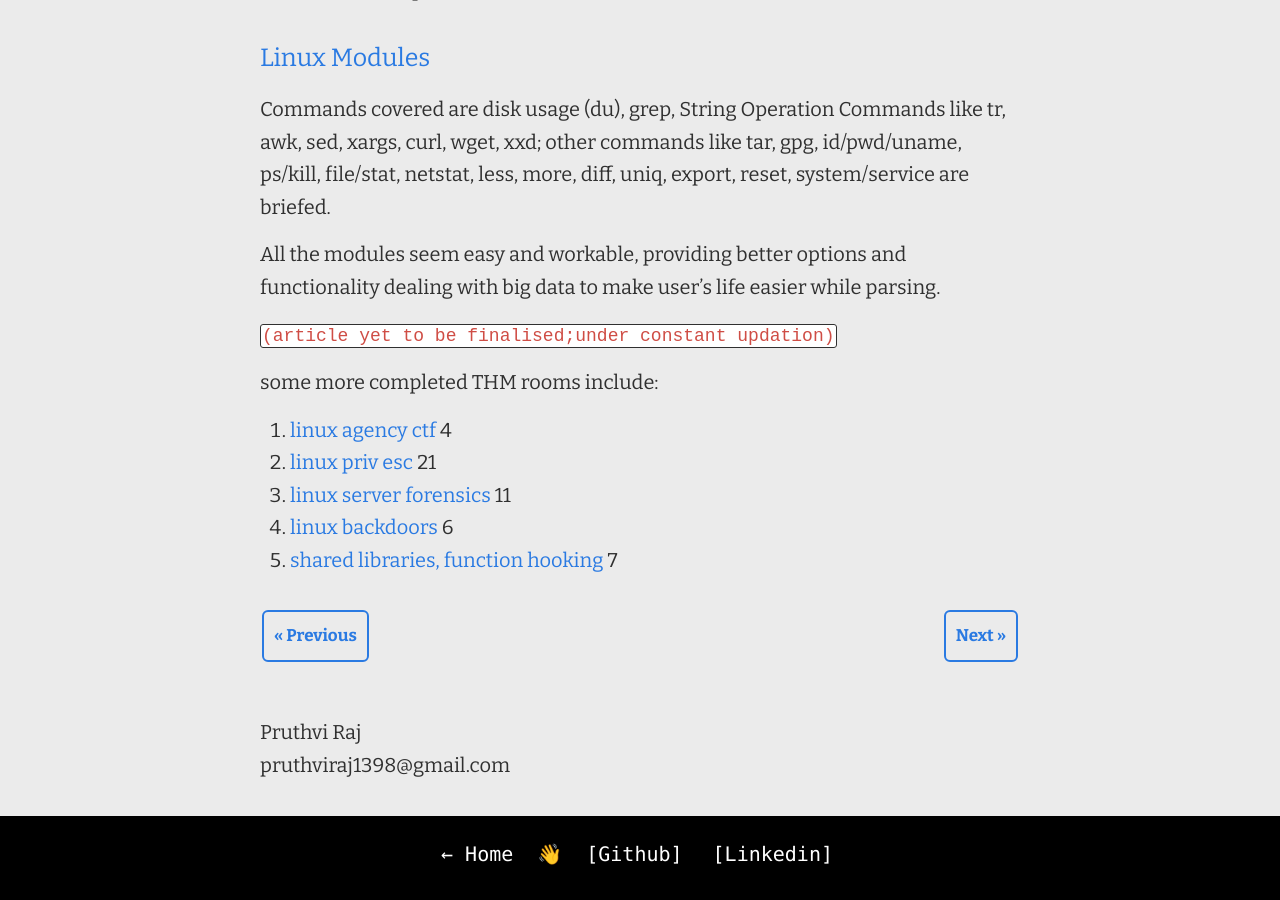
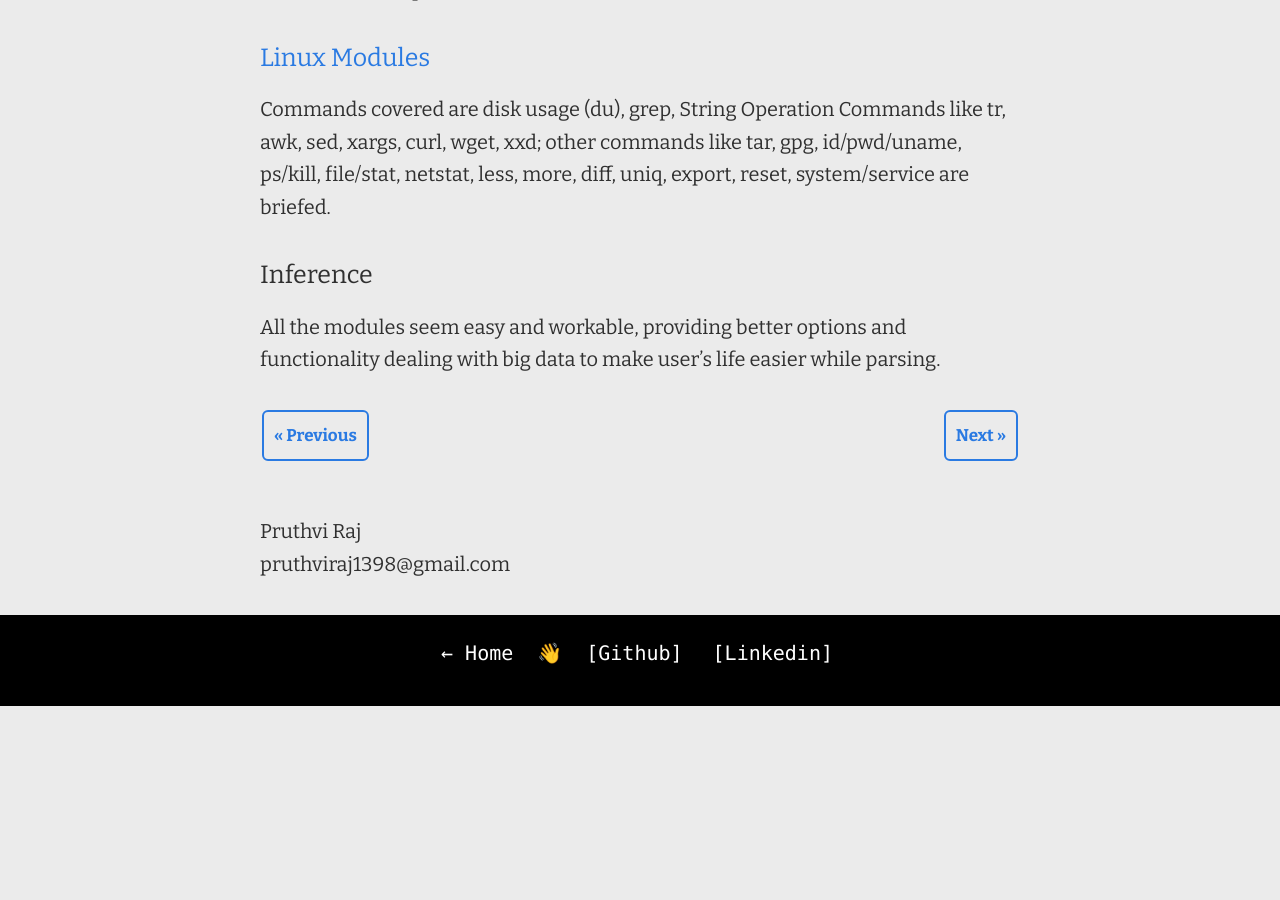
Before and after one commit to pruthvirajbhat/website-portfolio-old-uno, a Jekyll site: the page built from _posts/2021/05May/2021-05-24-other-linux-ch.md, in a window 1280 px wide and 900 px high, scrolled down 2680 px. Built offline with Jekyll 4.4.1, drawn with Linux system fonts in a browser that asks for light colours; after the commit the page ends 3386 px from its top, so only the background shows below that.

Commit message:
sharpening some posts

````diff
--- a/_config.yml
+++ b/_config.yml
@@ -1,4 +1,4 @@
-title: Pruthvi's Blog 🍅 # The title of the blog
+title: Pruthvi Raj # The title of the blog
 author: Pruthvi Raj # Your name
 email: pruthviraj1398@gmail.com # your email shown in the footer
 
@@ -7,7 +7,7 @@ url: "https://pruthvirajbhat.github.io" # this is your site's root address.
 
 
 description: > # this means to ignore newlines until "show_excerpts:"
-  activities, accomplishments, challenges, courses, exploration
+  portfolio too
 favicon: "./favicon.ico" # set the favicon of the site
 
 show_excerpts: false # set to true to show excerpts on the homepage
--- a/_layouts/home.html
+++ b/_layouts/home.html
@@ -7,7 +7,7 @@ layout: default
         <title>{{ site.title }}</title>
     </head>
     <div class="home-title">
-        <p class="home-heading">Pruthvi's Blogsite 🍅</p>
+        <p class="home-heading">Blogsite Homepage</p>
         <p style=" font-size: 24px;line-height: 1.0;margin-top: -16px">{{ site.description }}</p>
     </div>
     <hr style="margin-bottom: 0px;">
--- a/_posts/2021/05May/2021-05-24-other-linux-ch.md
+++ b/_posts/2021/05May/2021-05-24-other-linux-ch.md
@@ -51,14 +51,5 @@ Final Task 9 - is a challenge where questions posed make use of all the concepts
 #### [Linux Modules](https://tryhackme.com/room/linuxmodules)
 Commands covered are disk usage (du), grep, String Operation Commands like tr, awk, sed, xargs, curl, wget, xxd; other commands like tar, gpg, id/pwd/uname, ps/kill, file/stat, netstat, less, more, diff, uniq, export, reset, system/service are briefed.
 
+#### Inference
 All the modules seem easy and workable, providing better options and functionality dealing with big data to make user's life easier while parsing.
-
-```(article yet to be finalised;under constant updation)```
-
-some more completed THM rooms include:
-
-1. [linux agency ctf](https://tryhackme.com/room/linuxagency) 4
-2. [linux priv esc](https://tryhackme.com/room/linuxprivesc) 21
-3. [linux server forensics](https://tryhackme.com/room/linuxserverforensics) 11
-4. [linux backdoors](https://tryhackme.com/room/linuxbackdoors) 6
-5. [shared libraries, function hooking](https://tryhackme.com/room/linuxfunctionhooking) 7
````
Also changed, not shown: other parts of _layouts/home.html (+1 -1 lines), about.md (+1 -7 lines).
